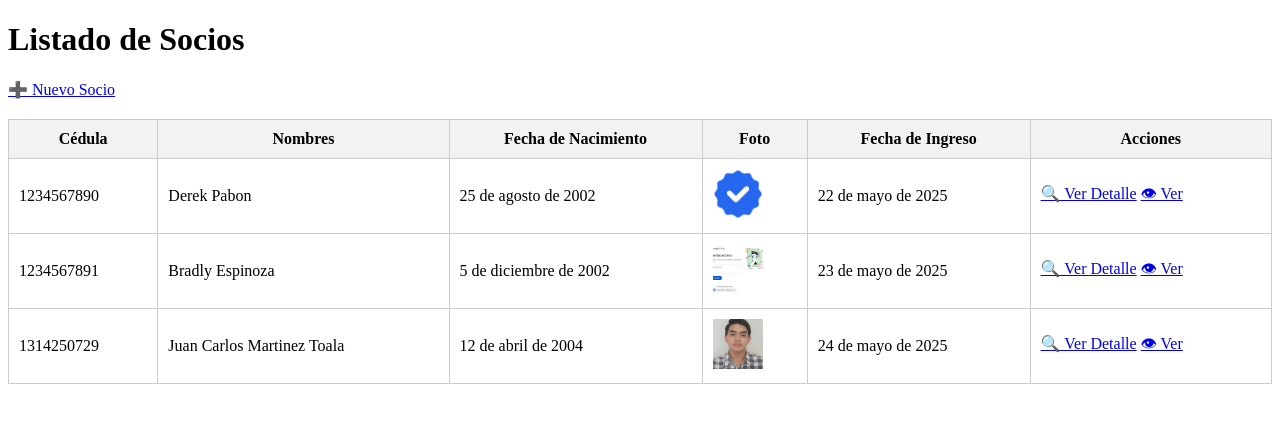
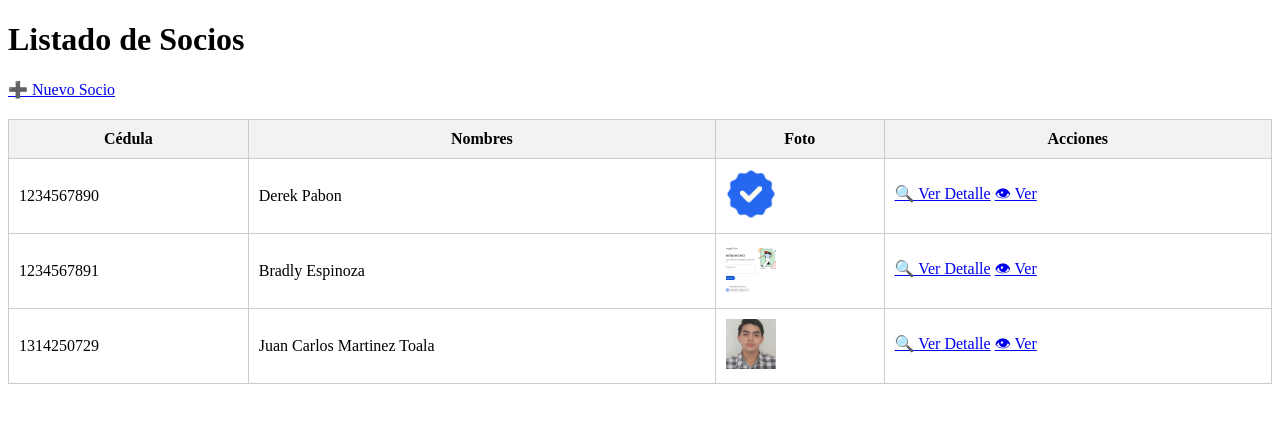
Before and after one commit to Dereck2002/cajaAhorros, a Django app: page /socios/ in a window 1280 px wide. Shown: the top 423 px of the page. Run offline with Django 5.2, Linux system fonts and the light colour scheme; data comes from the database, SQL or seed files in the repository.

Commit message:
Se quito campos fecha en la lista de socios

```diff
--- a/cajaAhorros/app_cajaAhorros/templates/socio_list.html
+++ b/cajaAhorros/app_cajaAhorros/templates/socio_list.html
@@ -31,9 +31,7 @@
             <tr>
                 <th>Cédula</th>
                 <th>Nombres</th>
-                <th>Fecha de Nacimiento</th>
                 <th>Foto</th>
-                <th>Fecha de Ingreso</th>
                 <th>Acciones</th>
             </tr>
         </thead>
@@ -42,7 +40,6 @@
             <tr>
                 <td>{{ socio.cedula }}</td>
                 <td>{{ socio.nombre }} {{ socio.apellido }}</td>
-                <td>{{ socio.fecha_nacimiento }}</td>
                 <td>
                     {% if socio.foto %}
                         <img src="{{ socio.foto.url }}" alt="Foto de {{ socio.nombre }}">
@@ -50,7 +47,6 @@
                         Sin foto
                     {% endif %}
                 </td>
-                <td>{{ socio.fecha_ingreso }}</td>
                 <td>
     <a href="{% url 'detalle_socio' socio.id %}">🔍 Ver Detalle</a>
     <a href="{% url 'ver_aportaciones_socio' socio.id %}">👁 Ver</a>
--- a/cajaAhorros/app_cajaAhorros/views.py
+++ b/cajaAhorros/app_cajaAhorros/views.py
@@ -12,6 +12,7 @@ def socio_list(request):
     }
 
     return render(request, 'socio_list.html', contexto)
+
 # Crear socio
 def crear_socio(request):
     if request.method == 'POST':
@@ -45,4 +46,5 @@ def ver_aportaciones_socio(request, socio_id):
 def detalle_socio(request, pk):
     socio = get_object_or_404(Socio, pk=pk)
     return render(request, 'detalle.html', {'socio': socio})
+
 # Control de aportaciones por mes
```
